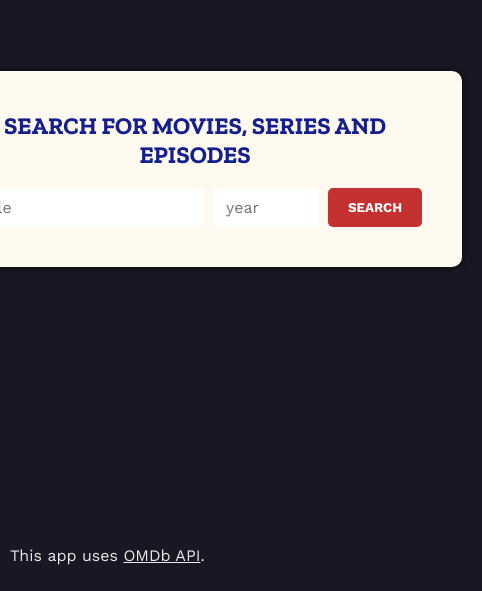
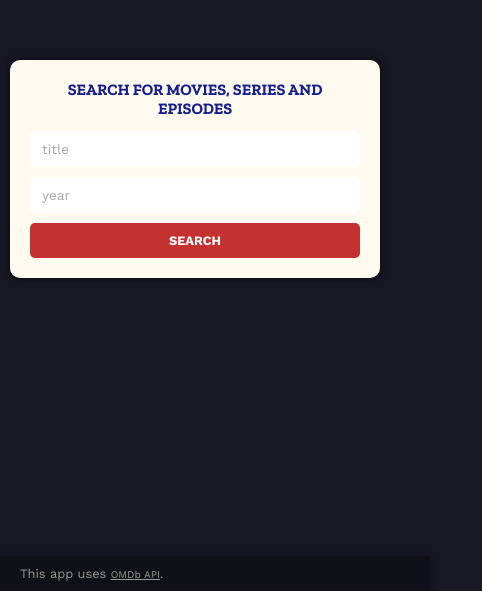
Before and after one commit to sharoneh/movies-app, a React (Create React App) app: page / in a window 390 px wide. Shown: the part 253-844 px from the top of the page, 482 px wide, since content can reach past the window. Built offline with nearby package versions, Linux system fonts and the light colour scheme; no server answers.

Commit message:
search page responsiveness and minor fixes

```diff
--- a/public/index.html
+++ b/public/index.html
@@ -10,8 +10,8 @@
   <link href="https://fonts.googleapis.com/css2?family=Zilla+Slab:wght@700&display=swap" rel="stylesheet">
   <link href="https://fonts.googleapis.com/css2?family=Work+Sans:wght@400;700&display=swap" rel="stylesheet">
 
-  <meta name="description" content="The best movies search website!" />
-  <title>Movies App</title>
+  <meta name="description" content="Search for movies, series and episodes" />
+  <title>Search for movies, series and episodes</title>
 </head>
 
 <body>
--- a/src/components/App.js
+++ b/src/components/App.js
@@ -14,8 +14,6 @@ const Main = styled.main`
   flex-grow: 1;
   display: flex;
   flex-direction: column;
-  justify-content: center;
-  align-items: center;
 `
 
 function App() {
--- a/src/components/Footer.js
+++ b/src/components/Footer.js
@@ -3,10 +3,21 @@ import styled from 'styled-components'
 const StyledFooter = styled.footer`
   position: fixed;
   bottom: 0;
-  padding: 10px;
+  padding: 10px 20px;
+  background-color: #101018;
+  box-shadow: 0 0 10px rgba(0, 0, 0, .3);
+  z-index: 2;
+  width: 100%;
 
   p, a {
-    color: #e8e8e8;
+    color: #999;
+    margin: 0;
+  }
+
+  @media screen and (max-width: 576px) {
+    p, a {
+      font-size: .8em;
+    }
   }
 `
 
--- a/src/components/Movie.js
+++ b/src/components/Movie.js
@@ -14,10 +14,12 @@ const StyledLink = styled(Link)`
   .img-container {
     height: 100px;
     width: 70px;
+    margin-right: 10px;
     display: flex;
     justify-content: center;
     align-items: center;
     overflow: hidden;
+    flex-shrink: 0;
 
     img {
       width: 100%;
@@ -67,6 +69,15 @@ const StyledLink = styled(Link)`
       transition: ease .3s;
     }
   }
+
+  @media screen and (max-width: 576px) {
+    border-radius: 0;
+
+    .img-container {
+      height: 75px;
+      width: 52px;
+    }
+  }
 `
 
 const Movie = ({ Title, Poster, Type, Year, imdbID }) => {
--- a/src/components/MovieList.js
+++ b/src/components/MovieList.js
@@ -6,6 +6,12 @@ const Container = styled.div`
   overflow: auto;
   z-index: 1;
   margin-top: 10px;
+  width: 100%;
+  max-width: 577px;
+
+  @media screen and (max-width: 576px) {
+    margin-top: 20px;
+  }
 `
 
 const MovieList = ({ movies }) => {
--- a/src/components/SearchForm.js
+++ b/src/components/SearchForm.js
@@ -5,7 +5,7 @@ import { searchMovies } from '../redux/MoviesReducer';
 
 const Container = styled.div`
   box-shadow: 0 0 10px rgba(0, 0, 0, .6);
-  padding: 40px;
+  padding: 40px 40px 30px;
   border-radius: 10px;
   background-color: floralwhite;
   position: relative;
@@ -27,6 +27,8 @@ const Container = styled.div`
   form {
     width: 100%;
     display: flex;
+    flex-wrap: wrap;
+    justify-content: flex-end;
 
     * {
       outline-color: #151e8f;
@@ -36,6 +38,7 @@ const Container = styled.div`
       border: none;
       padding: 10px 12px;
       margin-right: 10px;
+      margin-bottom: 10px;
       border-radius: 5px;
       color: #444;
       flex-grow: 1;
@@ -44,15 +47,30 @@ const Container = styled.div`
       &.year {
         max-width: 80px;
 
-        /* hide arrows: Firefox */
+        // hide arrows
+        /* Firefox */
         -moz-appearance: textfield;
 
-        /* hide arrows: Chrome, Safari, Edge, Opera */
+        /* Chrome, Safari, Edge, Opera */
         &::-webkit-outer-spin-button,
         &::-webkit-inner-spin-button {
           -webkit-appearance: none;
           margin: 0;
         }
+      }
+
+      // change placeholder color
+      ::placeholder { /* Chrome, Firefox, Opera, Safari 10.1+ */
+        color: #aaa;
+        opacity: 1; /* Firefox */
+      }
+
+      :-ms-input-placeholder { /* Internet Explorer 10-11 */
+        color: #aaa;
+      }
+
+      ::-ms-input-placeholder { /* Microsoft Edge */
+        color: #aaa;
       }
     }
 
@@ -64,6 +82,36 @@ const Container = styled.div`
       font-weight: bold;
       color: white;
       text-transform: uppercase;
+    }
+  }
+
+  @media screen and (max-width: 576px) {
+    padding: 20px;
+    top: 10px;
+    margin: 0 10px;
+
+    h2 {
+      font-size: 1em;
+    }
+
+    form {
+      input, button {
+        width: 100%;
+      }
+
+      input {
+        margin-bottom: 10px;
+        margin-right: 0;
+        font-size: .85em;
+
+        &.year {
+          max-width: none;
+        }
+      }
+
+      button {
+        font-size: .8em;
+      }
     }
   }
 `
@@ -91,17 +139,16 @@ const SearchForm = ({ page, searchMovies }) => {
         />
 
         <input
-          type="text"
-          maxLength={4}
+          type="number"
           placeholder="year"
           aria-label="Year"
           className="year"
           value={year}
           onChange={(e) => {
-            const isNum = /^\d+$/.test(e.target.value)
-            if (!isNum) return
+            const number = e.target.value
+            if (number.length > 4) return
 
-            setYear(e.target.value)
+            setYear(number)
           }}
         />
 
--- a/src/components/SearchPage.js
+++ b/src/components/SearchPage.js
@@ -5,6 +5,13 @@ import MovieList from './MovieList'
 import Pagination from './Pagination'
 
 const Container = styled.div`
+  flex-grow: 1;
+  display: flex;
+  flex-direction: column;
+  justify-content: center;
+  align-items: center;
+
+  .search-page {
     position: relative;
     padding: 20px;
 
@@ -17,12 +24,18 @@ const Container = styled.div`
       width: 100%;
       left: 0;
       top: 0;
-    z-index: 0;
+      z-index: 1;
+    }
+
+    @media screen and (max-width: 576px) {
+      padding: 0;
+    }
   }
 `
 
 const SearchPage = ({ movies, loading, error }) => (
   <Container>
+    <div className="search-page">
       <SearchForm />
 
       {loading && (
@@ -38,6 +51,7 @@ const SearchPage = ({ movies, loading, error }) => (
       {movies && (
         <Pagination />
       )}
+    </div>
   </Container>
 )
 
```
Lines whose indentation alone changed are shown as unchanged.
